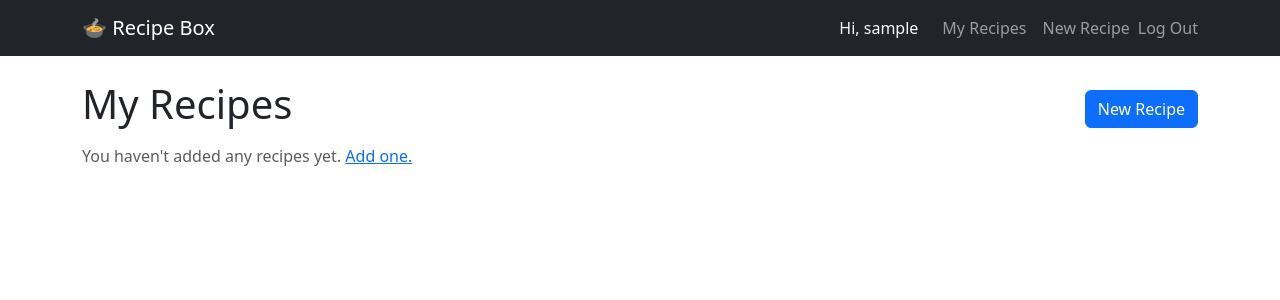
After one commit to khaleedhossain/MiniProject6Khaleedhossain, a Django app: page /mine/ in a window 1280 px wide. The commit adds this page. Shown: the top 300 px of the page. Run offline with Django 5.2, Linux system fonts and the light colour scheme; the visitor is signed in with stand-in values (Sample User, id 1); data that the repository does not hold is empty.

Commit message:
Add My Recipes page; header comments on settings.py/urls.py
A sixth templated page (/mine/) showing just the current user's own
recipes with quick edit links, for buffer above the 5-page minimum.
Also adds the required name/class/project header comment to
settings.py and the project urls.py, which were edited substantially
but missed it earlier.

Co-Authored-By: Claude Sonnet 5 <noreply@anthropic.com>

```diff
--- a/mysite/mysite/settings.py
+++ b/mysite/mysite/settings.py
@@ -1,3 +1,7 @@
+# INF601 - Advanced Programming in Python
+# Khaleed Hossain
+# Mini Project 6
+
 """
 Django settings for mysite project.
 
--- a/mysite/mysite/urls.py
+++ b/mysite/mysite/urls.py
@@ -1,3 +1,7 @@
+# INF601 - Advanced Programming in Python
+# Khaleed Hossain
+# Mini Project 6
+
 """
 URL configuration for mysite project.
 
--- a/mysite/recipes/templates/base.html
+++ b/mysite/recipes/templates/base.html
@@ -14,6 +14,7 @@
       <ul class="navbar-nav ms-auto align-items-center">
         {% if user.is_authenticated %}
           <li class="nav-item"><span class="navbar-text text-light me-3">Hi, {{ user.username }}</span></li>
+          <li class="nav-item"><a class="nav-link" href="{% url 'recipes:mine' %}">My Recipes</a></li>
           <li class="nav-item"><a class="nav-link" href="{% url 'recipes:create' %}">New Recipe</a></li>
           <li class="nav-item">
             <form action="{% url 'logout' %}" method="post" class="d-inline">
--- /dev/null
+++ b/mysite/recipes/templates/recipes/my_recipes.html
@@ -0,0 +1,27 @@
+{% extends 'base.html' %}
+
+{% block title %}My Recipes{% endblock %}
+{% block header %}My Recipes{% endblock %}
+{% block header_action %}
+  <a class="btn btn-primary" href="{% url 'recipes:create' %}">New Recipe</a>
+{% endblock %}
+
+{% block content %}
+{% if not recipes %}
+  <p class="text-muted">You haven't added any recipes yet. <a href="{% url 'recipes:create' %}">Add one.</a></p>
+{% endif %}
+<div class="row row-cols-1 row-cols-md-3 g-3">
+  {% for recipe in recipes %}
+    <div class="col">
+      <div class="card h-100">
+        <div class="card-body">
+          <h5 class="card-title">{{ recipe.title }}</h5>
+          <p class="card-subtitle text-muted mb-2">{{ recipe.ingredients.count }} ingredient{{ recipe.ingredients.count|pluralize }}</p>
+          <a href="{% url 'recipes:detail' recipe.pk %}" class="btn btn-outline-primary btn-sm">View</a>
+          <a href="{% url 'recipes:update' recipe.pk %}" class="btn btn-outline-secondary btn-sm">Edit</a>
+        </div>
+      </div>
+    </div>
+  {% endfor %}
+</div>
+{% endblock %}
--- a/mysite/recipes/urls.py
+++ b/mysite/recipes/urls.py
@@ -10,6 +10,7 @@ app_name = "recipes"
 
 urlpatterns = [
     path("", views.index, name="index"),
+    path("mine/", views.mine, name="mine"),
     path("<int:pk>/", views.detail, name="detail"),
     path("create/", views.create, name="create"),
     path("<int:pk>/update/", views.update, name="update"),
--- a/mysite/recipes/views.py
+++ b/mysite/recipes/views.py
@@ -14,6 +14,12 @@ from .models import Ingredient, Recipe
 def index(request):
     recipes = Recipe.objects.select_related("author").all()
     return render(request, "recipes/index.html", {"recipes": recipes})
+
+
+@login_required
+def mine(request):
+    recipes = Recipe.objects.filter(author=request.user)
+    return render(request, "recipes/my_recipes.html", {"recipes": recipes})
 
 
 def detail(request, pk):
```
Also changed, not shown: README.md.
